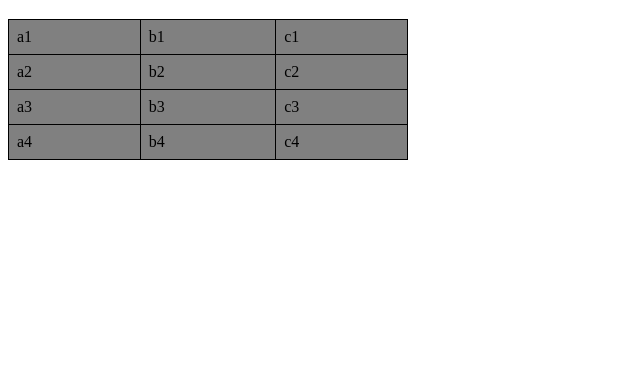
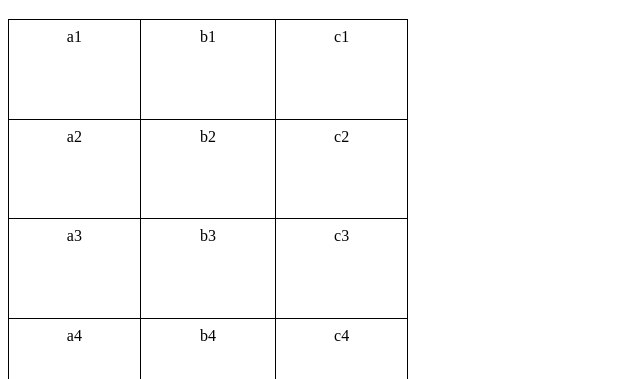
Before and after one commit to PedroPauloDias/HTML-CSS, a plain HTML site: page EXERCICIOS/ex023 tabelas/tabela001.html in a window 1280 px wide. Shown: the part 61-440 px from the top of the page, without its empty margins (0-640 px from the left). Drawn offline with Linux system fonts and the light colour scheme.

Commit message:
criei tabela 001

```diff
--- a/EXERCICIOS/ex023 tabelas/tabela001.html
+++ b/EXERCICIOS/ex023 tabelas/tabela001.html
@@ -11,16 +11,20 @@
         }
         table {
             width: 400px;
+            height: 400px;
             border-collapse: collapse;
         }
         tr{
-            background-color: gray;
+
         }
 
 
         td {
+
             border: 1px solid black;
             padding: 8px;
+            text-align: center;/*alinhamento horizontal*/
+            vertical-align: top;/*alinhamento vertical*/
         }
 
 
@@ -35,6 +39,7 @@
      HIERARQUIA DE TABELAS (SIMPLES)
     TABLE= Tabelas
         TABLE HEADER= cabeçalho de tabelas
+        TABLE ROW = linhas da tabela
         TABLE DATA = dados da tabela
  -->
 
```
